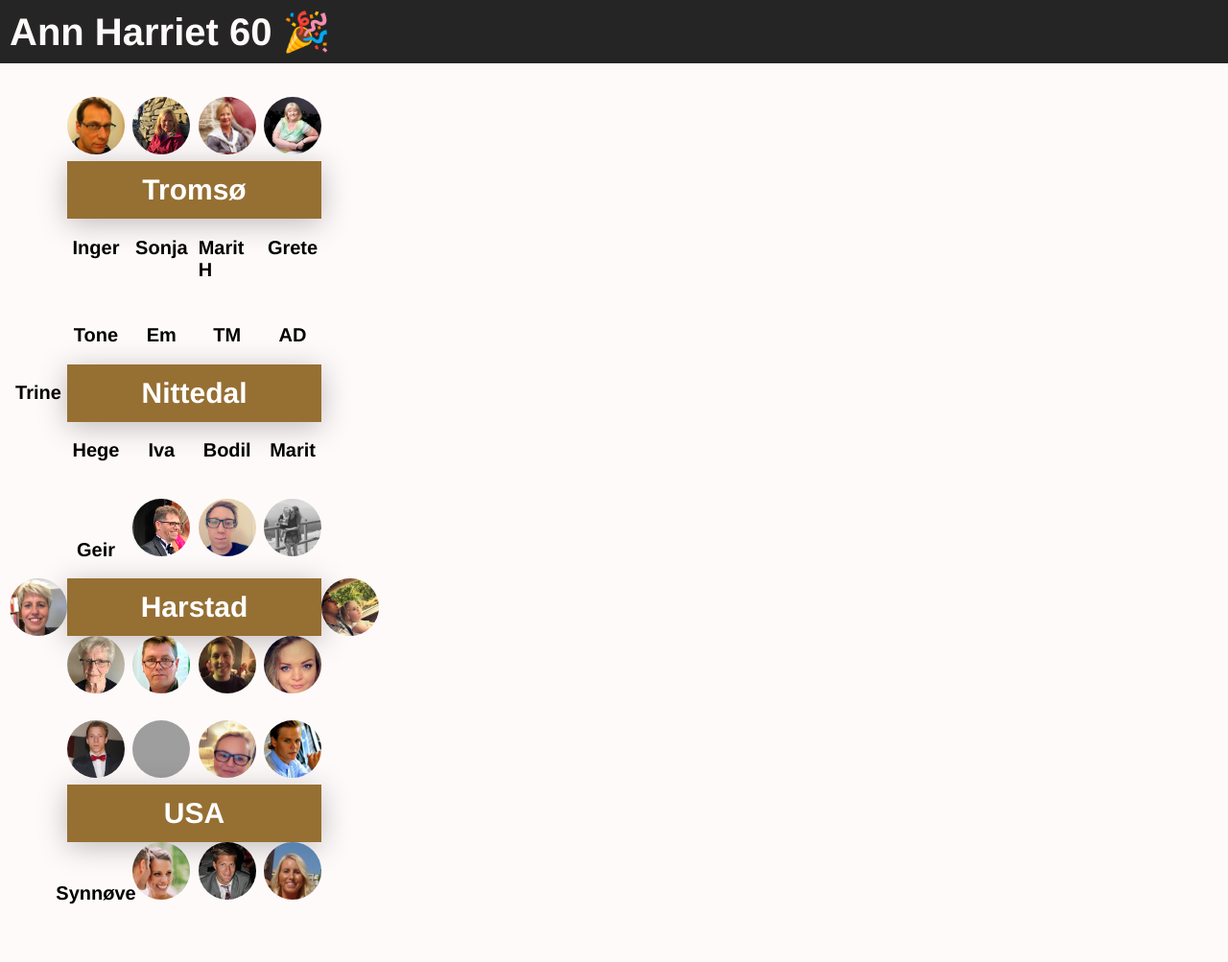
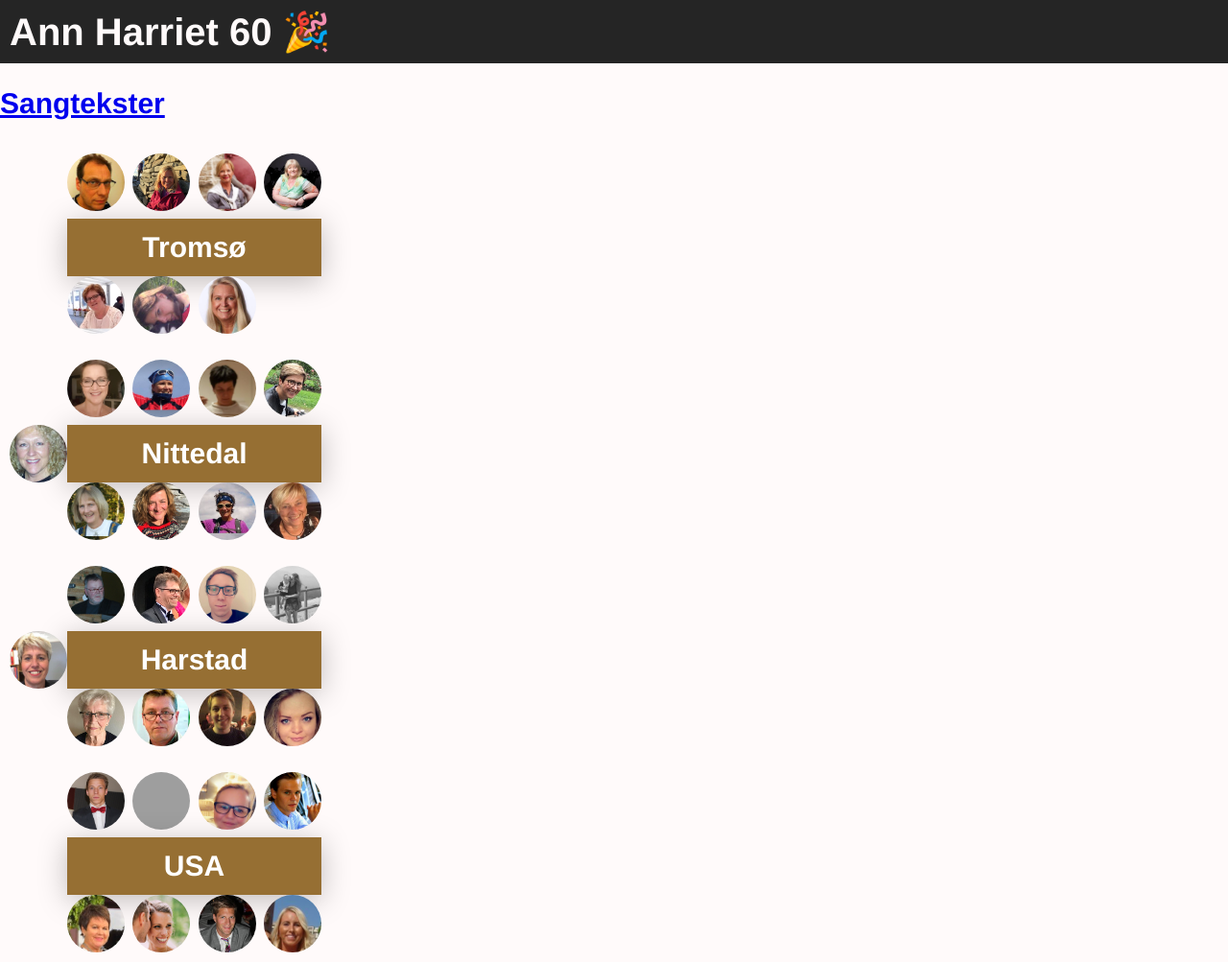
Before and after one commit to Andersos/olsenfamilien.no, a website: page index.html in a window 1280 px wide. Shown: the whole page at 96% size. Drawn offline with nearby package versions, Linux system fonts and the light colour scheme; grey boxes are pictures that could not be loaded.

Commit message:
New people

```diff
--- a/index.html
+++ b/index.html
@@ -73,8 +73,8 @@
     <header>
         <h1>Ann Harriet 60 🎉</h1>
     </header>
-    <h2 class="hidden"><a href="/sangtekster">Sangtekster</a><h2>
-        <main>
+    <main>
+        <h2><a href="/sangtekster">Sangtekster</a><h2>
             <div class="groups">
                 <div class="group">
                     <div class="row">
@@ -87,37 +87,36 @@
                         <div class="table"><span class="table-number">Tromsø</span></div>
                     </div>
                     <div class="row">
-                        <div class="person" data-content="Inger" style="background: url('img/x.png') 0% 0% / 60px border-box">Inger</div>
-                        <div class="person" data-content="Sonja" style="background: url('img/x.png') 0% 0% / 60px border-box">Sonja</div>
-                        <div class="person" data-content="Marit H" style="background: url('img/x.png') 0% 0% / 60px border-box">Marit H</div>
-                        <div class="person" data-content="Grete" style="background: url('img/x.png') 0% 0% / 60px border-box">Grete</div>
+                        <div class="person" data-content="Inger" style="background: url('img/inger.png') 0% 0% / 60px border-box"></div>
+                        <div class="person" data-content="Sonja" style="background: url('img/sonja.png') 0% 0% / 60px border-box"></div>
+                        <div class="person" data-content="Grete" style="background: url('img/grete.jpg') 0% 0% / 60px border-box"></div>
                     </div>
                 </div>
             </div>
             <div class="groups">
                 <div class="group">
                     <div class="row">
-                        <div class="person" data-content="Tone" style="background: url('img/tone.jpg') 0% 0% / 60px border-box">Tone</div>
-                        <div class="person" data-content="Em" style="background: url('img/x.png') 0% 0% / 60px border-box">Em</div>
-                        <div class="person" data-content="TM" style="background: url('img/x.jpg') 0% 0% / 60px border-box">TM</div>
-                        <div class="person" data-content="AD" style="background: url('img/ad.jpg') 0% 0% / 60px border-box">AD</div>
+                        <div class="person" data-content="Tone" style="background: url('img/tone.jpg') 0% 0% / 60px border-box"></div>
+                        <div class="person" data-content="Emily" style="background: url('img/emily.png') 0% 0% / 60px border-box"></div>
+                        <div class="person" data-content="Tone Mette " style="background: url('img/tonemette.png') 0% 0% / 60px border-box"></div>
+                        <div class="person" data-content="Anne-Dorthe" style="background: url('img/anne-dorthe.png') 0% 0% / 60px border-box"></div>
                     </div>
                     <div class="table-row">
-                        <div class="person" data-content="Trine" style="background: url('img/x.jpg') 0% 0% / 60px border-box">Trine</div>
+                        <div class="person" data-content="Trine" style="background: url('img/trine.jpg') 0% 0% / 60px border-box"></div>
                         <div class="table"><span class="table-number">Nittedal</span></div>
                     </div>
                     <div class="row">
-                        <div class="person" data-content="x" style="background: url('img/x.jpg') 0% 0% / 60px border-box">Hege</div>
-                        <div class="person" data-content="x" style="background: url('img/x.png') 0% 0% / 60px border-box">Iva</div>
-                        <div class="person" data-content="x" style="background: url('img/x.jpg') 0% 0% / 60px border-box">Bodil</div>
-                        <div class="person" data-content="Marit" style="background: url('img/x.jpg') 0% 0% / 60px border-box">Marit</div>
+                        <div class="person" data-content="Hege" style="background: url('img/hege.png') 0% 0% / 60px border-box"></div>
+                        <div class="person" data-content="Iva" style="background: url('img/iva.jpg') 0% 0% / 60px border-box"></div>
+                        <div class="person" data-content="Bodil" style="background: url('img/bodil.png') 0% 0% / 60px border-box"></div>
+                        <div class="person" data-content="Marit N" style="background: url('img/maritn.jpg') 0% 0% / 60px border-box"></div>
                     </div>
                 </div>
             </div>
             <div class="groups">
                 <div class="group">
                     <div class="row">
-                        <div class="person" data-content="Geir" style="background: url('img/geir.jpg') 0% 0% / 60px border-box">Geir</div>
+                        <div class="person" data-content="Geir" style="background: url('img/geir.png') 0% 0% / 60px border-box"></div>
                         <div class="person" data-content="Birger" style="background: url('img/birger.png') 0% 0% / 60px border-box"></div>
                         <div class="person" data-content="Jørgen" style="background: url('img/jorgen.jpg') 0% 0% / 60px border-box"></div>
                         <div class="person" data-content="Maria" style="background: url('img/maria.jpg') 0% 0% / 60px border-box"></div>
@@ -125,7 +124,6 @@
                     <div class="table-row">
                         <div class="person" data-content="Ann Harriet" style="background: url('img/ann.jpg') 0% 0% / 60px border-box"></div>
                         <div class="table"><span class="table-number">Harstad</span></div>
-                        <div class="person" data-content="Sophia" style="background: url('img/sophia.jpg') 0% 0% / 60px border-box"></div>
                     </div>
                     <div class="row">
                         <div class="person" data-content="Ada" style="background: url('img/ada.jpg') 0% 0% / 60px border-box"></div>
@@ -147,7 +145,7 @@
                         <div class="table"><span class="table-number">USA</span></div>
                     </div>
                     <div class="row">
-                        <div class="person" data-content="Synnøve" style="background: url('img/synnove.jpg') 0% 0% / 60px border-box">Synnøve</div>
+                        <div class="person" data-content="Synnøve" style="background: url('img/synnove.png') 0% 0% / 60px border-box"></div>
                         <div class="person" data-content="Nina" style="background: url('img/nina.png') 0% 0% / 60px border-box"></div>
                         <div class="person" data-content="Daniel S" style="background: url('img/daniels.jpg') 0% 0% / 60px border-box"></div>
                         <div class="person" data-content="Charlotte" style="background: url('img/charlotte.png') 0% 0% / 60px border-box"></div>
```
Also changed, not shown: img/anne-dorthe.png (added), img/bodil.png (added), img/emily.png (added), img/geir.png (added), img/grete.jpg (added), img/hege.png (added), img/inger.png (added), img/iva.jpg (added), img/maritn.jpg (added), img/sonja.png (added), img/synnove.png (added), img/tone.jpg (added), img/tonemette.png (added), img/trine.jpg (added).
